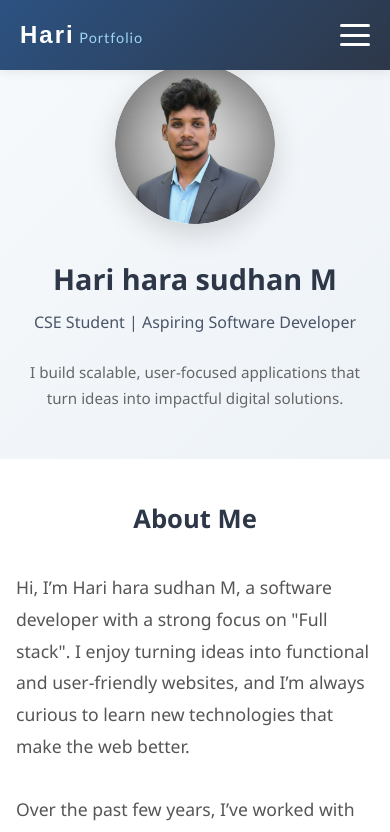
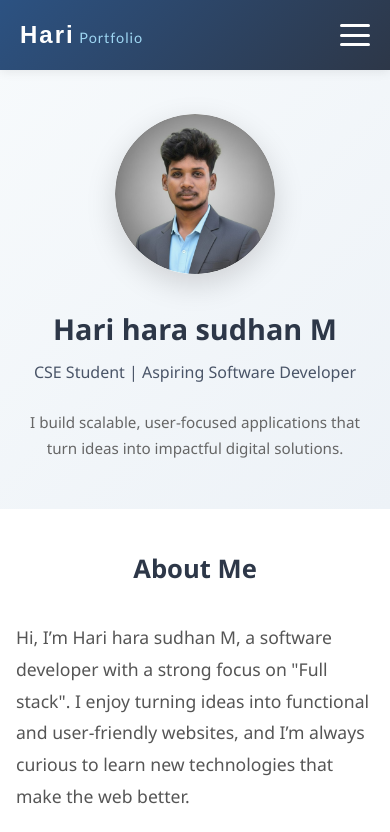
Before and after one commit to hariharasudhan-m43/my-portfolio, a React (Create React App) app: page / in a window 390 px wide. Shown: the top 832 px of the page. Built offline with nearby package versions, Linux system fonts and the light colour scheme; the HTML template or start-up script is replaced by a standard one.

Commit message:
responsivenes for mobile

```diff
--- a/src/App.css
+++ b/src/App.css
@@ -418,6 +418,9 @@ footer {
 }
 
 @media (max-width: 480px) {
+   main {
+  margin-top: 50px;
+}
   section {
     padding: 2.5rem 1rem;
   }
```
